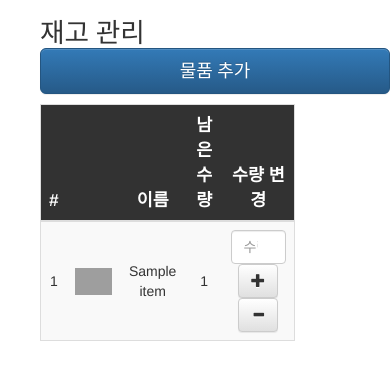
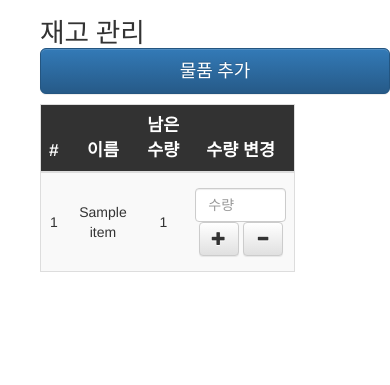
Before and after one commit to lmh315/my-first-blog, a Django app: page / in a window 390 px wide. Shown: the part 459-844 px from the top of the page. Run offline with Django 3.2, Linux system fonts and the light colour scheme; a user stored in the database is signed in; tables that the repository leaves empty hold one stand-in row (values such as "Sample post"); some libraries are stand-ins or nearby versions; some web fonts are replaced; grey boxes are pictures that could not be loaded.

Commit message:
Remove picture

```diff
--- a/blog/forms.py
+++ b/blog/forms.py
@@ -6,4 +6,4 @@ class itemForm(forms.ModelForm):
 
     class Meta:
         model = item
-        fields = ('name', 'inventory', 'upload')
+        fields = ('name', 'inventory')
--- a/blog/models.py
+++ b/blog/models.py
@@ -21,7 +21,6 @@ class Post(models.Model):
 class item(models.Model):
     name = models.CharField(max_length=200)
     inventory = models.IntegerField()
-    upload = models.FileField(null=True, blank=True)
 
     def __str__(self):
         return self.name
--- a/blog/templates/blog/post_list.html
+++ b/blog/templates/blog/post_list.html
@@ -15,7 +15,6 @@
 						<thead>
 						<tr>
 							<th class="col-md-1">#</th>
-							<th class="col-md-1"></th>
 					  		<th class="col-md-4">이름</th>
 					  		<th class="col-md-1">남은 수량</th>
 					  		<th class="col-md-1">수량 변경</th>
@@ -28,7 +27,6 @@
 					  		{% for item in items %}
 					  			<tr>
 					  				<td class="col-md-1"><script type="text/javascript">document.write(n); n++;</script></td>
-					  				<td class="col-md-1"><img src="{{item.upload.url}}" class='img-responsive'></td>
 					  				<td class="col-md-4">{{item.name}}</td>
 					  				<td class="col-md-1">{{item.inventory}}</td>
 					  				<td class="col-md-2">
```
